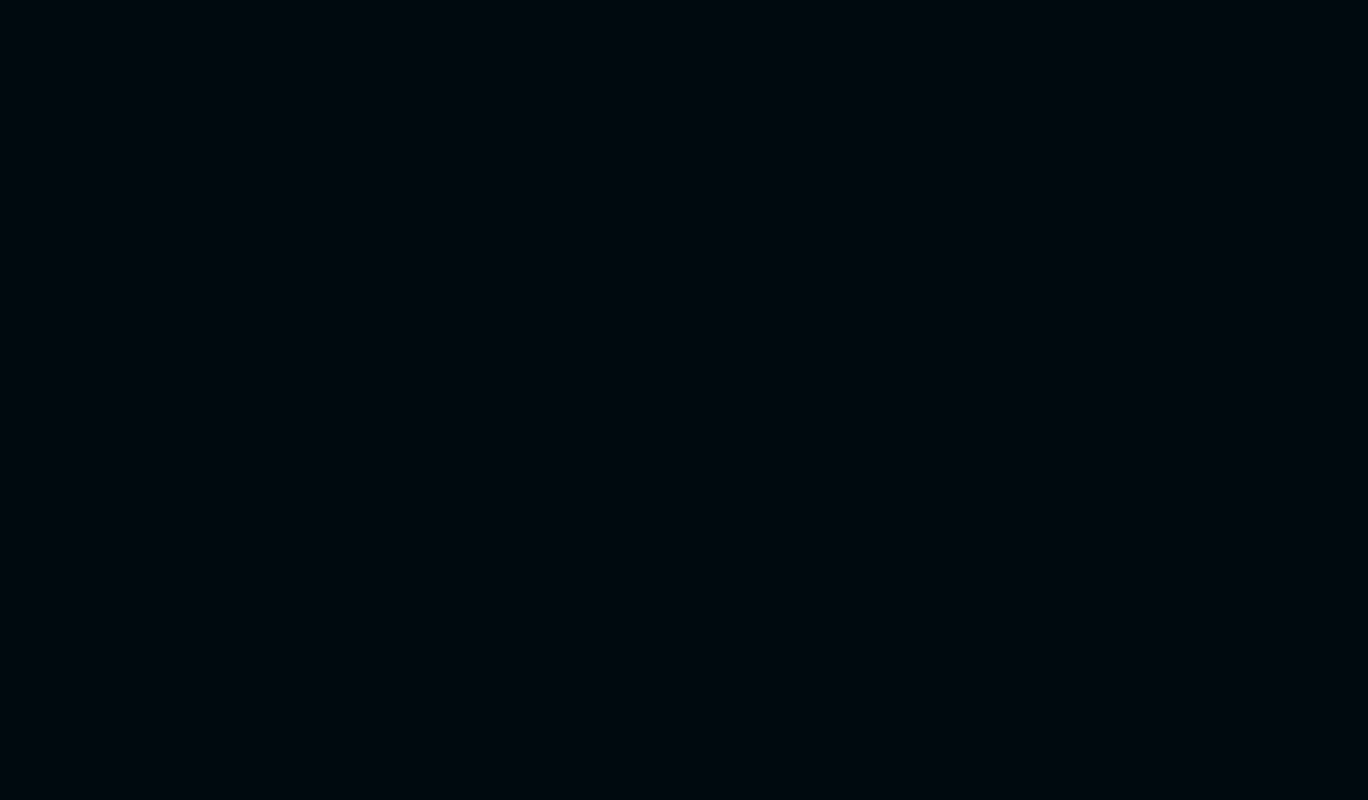
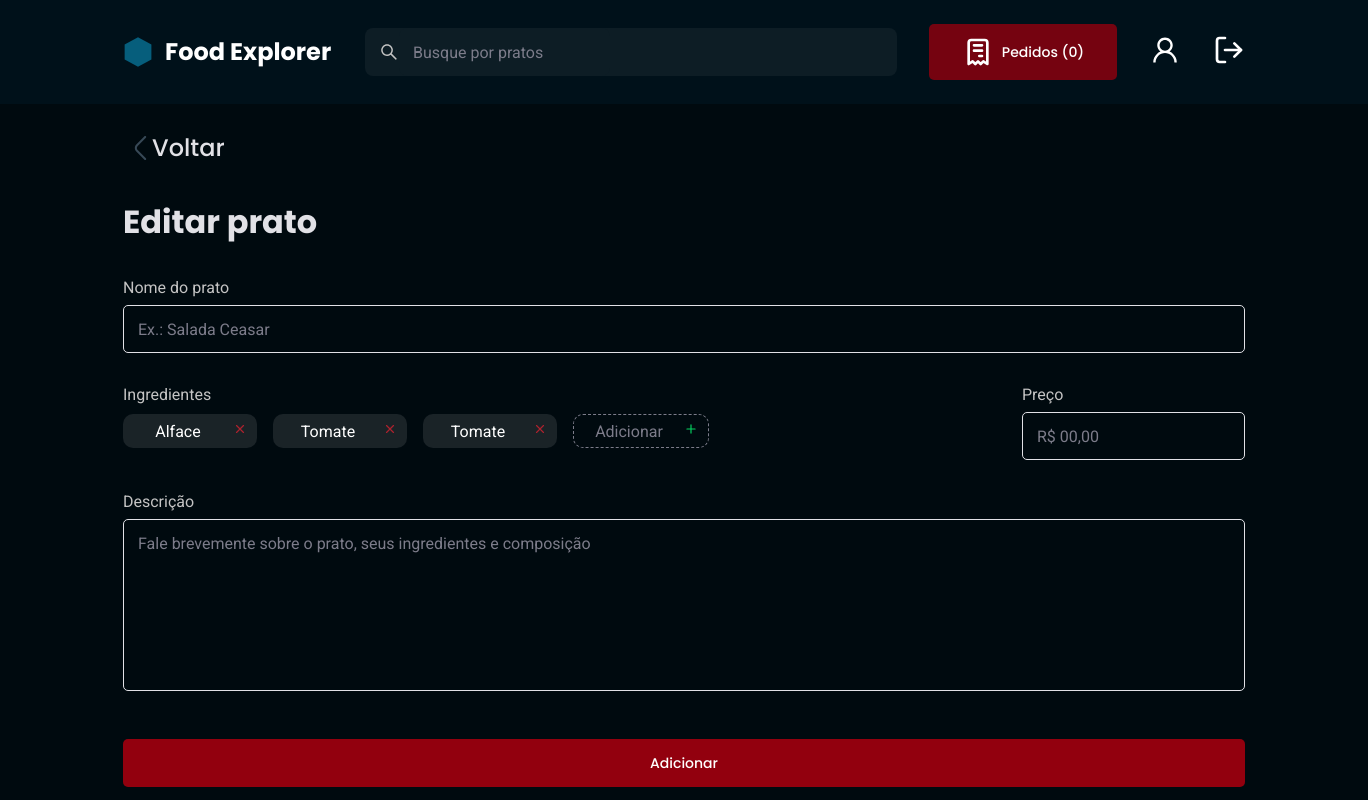
Before and after one commit to Edna06/Front-end, a React (Vite) app in the folder foodExplorer/: page /editdish in a window 1280 px wide. Before the commit this address had no page. Shown: the top 800 px of the page, 1368 px wide, since content can reach past the window. Built offline with nearby package versions, Linux system fonts and the light colour scheme.

Commit message:
Criação da página de edição dos pratos

```diff
--- a/foodExplorer/src/Routes/app.routes.jsx
+++ b/foodExplorer/src/Routes/app.routes.jsx
@@ -5,6 +5,7 @@ import { Home } from '../pages/Home';
 import { Details } from '../pages/Details';
 import {OrderPage} from '../pages/OrderPage'
 import {OrderHistory} from '../pages/OrderHistory'
+import { EditDish } from '../pages/EditDish';
 
 export function AppRoutes(){
     return(
@@ -13,6 +14,8 @@ export function AppRoutes(){
             <Route path="/details" element={<Details/>}/>
             <Route path="/orderpage" element={<OrderPage/>}/>
             <Route path="/orderhistory" element={<OrderHistory/>}/>
+            <Route path="/editdish" element={<EditDish/>}/>
+
 
 
         </Routes>
--- a/foodExplorer/src/components/Card/index.jsx
+++ b/foodExplorer/src/components/Card/index.jsx
@@ -2,14 +2,19 @@ import { Container } from './styles'
 
 import { useState } from "react";
 
-import { Button } from '../Button/index'
+import { Button } from '../Button/index';
 
 import { BiMinus, BiPlus} from 'react-icons/bi'
-import { AiOutlineHeart, AiFillHeart } from 'react-icons/ai'
+import { AiOutlineHeart, AiFillHeart } from 'react-icons/ai';
+
+import { useNavigate } from 'react-router-dom';
+
 
 export function Card({image, title, description, price, ...rest}){
 
-  const [quantity, setQuantity] = useState(1);
+    // const navigate = useNavigate();
+
+    const [quantity, setQuantity] = useState(1);
 
      //incrementando prato
      const increase = () => {
@@ -28,6 +33,10 @@ export function Card({image, title, description, price, ...rest}){
       setQuantity(count => count - 1);
   };
 
+  // function handleMoreDetailsAboutMeal(id){
+    //     navigate(`/details/${id}`)
+    // }
+
 
     return(
         <Container>
@@ -36,7 +45,6 @@ export function Card({image, title, description, price, ...rest}){
             </button>
 
             <img src={Image} alt="" />
-
 
             <h2>{title}</h2>
 
--- /dev/null
+++ b/foodExplorer/src/components/NoteItemm/index.jsx
@@ -0,0 +1,28 @@
+//imports
+import {Container} from './styles'
+import {FiPlus, FiX} from 'react-icons/fi'
+
+
+export function NoteItem({isNew, value, onClick, ...rest}){
+    return(
+        <Container isNew={isNew}>
+
+            <input
+            type="text"
+            value={value}
+            readOnly={!isNew}
+            {...rest}
+            />
+
+            <button
+            type='button'
+            onClick={onClick}
+            className={isNew?'button-add' : 'button-delete'}
+            >
+
+            { isNew ? <FiPlus/> : <FiX/>}
+            </button>
+
+        </Container>
+    )
+}
--- /dev/null
+++ b/foodExplorer/src/components/NoteItemm/styles.js
@@ -0,0 +1,36 @@
+import styled from 'styled-components'
+
+export const Container = styled.div`
+    display: flex;
+    align-items: center;
+    justify-content: space-between;
+
+    background-color: ${({isNew}) => isNew? "transparent" : "rgba(255, 255, 255, 0.1)"};
+    color: ${({theme}) => theme.COLORS.WHITE};
+
+    border: ${({theme, isNew}) => isNew ? `1px dashed ${theme.COLORS.GRAY_300}` : 'none'};
+    border-radius: 1rem;
+    padding-right: 1rem;
+
+
+    > Button {
+        border: none;
+        background: none;
+    }
+    .button-delete{
+        color: ${({theme}) => theme.COLORS.TEXT_NOTOK}
+    }
+    .button-add{
+        color: ${({theme}) => theme.COLORS.TEXT_OK}
+    }
+    > input {
+        height: 3.2rem;
+        max-width: 11rem;
+        text-align: center;
+        padding: 1rem;
+        color: ${({theme}) => theme.COLORS.WHITE};
+        border: none;
+        background: none;
+
+    }
+`;
--- /dev/null
+++ b/foodExplorer/src/pages/EditDish/index.jsx
@@ -0,0 +1,102 @@
+import { Container, Main, ButtonBack, Form, InputWrapper, TextArea, SectionIngredients } from './styles';
+
+import { Header } from '../../components/Header/';
+import { Footer } from '../../components/Footer/';
+
+import {Input} from '../../components/Inputt';
+import {Button} from '../../components/Button';
+import { NoteItem } from '../../components/NoteItemm';
+
+import { useState } from 'react';
+
+export function EditDish(){
+
+    const [description, setDescription] = useState("");
+
+    return(
+        <Container>
+            <Header />
+
+            <ButtonBack to='/'>
+        <svg width="24" height="24" viewBox="0 0 24 24" fill="none" xmlns="http://www.w3.org/2000/svg">
+        <g clip-path="url(#clip0_403_3101)">
+        <path d="M17.1699 24C17.0383 24.0008 16.9078 23.9756 16.786 23.9258C16.6641 23.876 16.5533 23.8027 16.4599 23.71L8.28989 15.54C7.82426 15.0756 7.45483 14.5238 7.20277 13.9164C6.9507 13.3089 6.82095 12.6577 6.82095 12C6.82095 11.3424 6.9507 10.6912 7.20277 10.0837C7.45483 9.47626 7.82426 8.92451 8.28989 8.46005L16.4599 0.290063C16.5531 0.196825 16.6638 0.122864 16.7856 0.0724035C16.9075 0.0219432 17.038 -0.00402832 17.1699 -0.00402832C17.3018 -0.00402832 17.4323 0.0219432 17.5541 0.0724035C17.676 0.122864 17.7867 0.196825 17.8799 0.290063C17.9731 0.383301 18.0471 0.493991 18.0976 0.615813C18.148 0.737635 18.174 0.868203 18.174 1.00006C18.174 1.13192 18.148 1.26249 18.0976 1.38431C18.0471 1.50613 17.9731 1.61682 17.8799 1.71006L9.70989 9.88005C9.14809 10.4426 8.83253 11.205 8.83253 12C8.83253 12.7951 9.14809 13.5575 9.70989 14.12L17.8799 22.29C17.9736 22.383 18.048 22.4936 18.0988 22.6155C18.1496 22.7373 18.1757 22.868 18.1757 23C18.1757 23.132 18.1496 23.2628 18.0988 23.3846C18.048 23.5065 17.9736 23.6171 17.8799 23.71C17.7865 23.8027 17.6756 23.876 17.5538 23.9258C17.432 23.9756 17.3015 24.0008 17.1699 24Z" fill="#374957"/>
+        </g>
+        <defs>
+        <clipPath id="clip0_403_3101">
+        <rect width="24" height="24" fill="white"/>
+        </clipPath>
+        </defs>
+        </svg>
+
+            <p>Voltar</p>
+        </ButtonBack>
+
+            <Main>
+
+
+
+                    <h2>Editar prato</h2>
+                <Form>
+
+                <InputWrapper>
+                        <Input
+                        label="name"
+                        title="Nome do prato"
+                        type="text"
+                        placeholder="Ex.: Salada Ceasar"
+                        />
+
+
+
+                    </InputWrapper>
+
+
+                    <div className='inline'>
+
+                    <SectionIngredients>
+
+                        <p>Ingredientes</p>
+
+                        <div className="ingredients">
+                            <NoteItem value="Alface"/>
+                            <NoteItem value="Tomate"/>
+                            <NoteItem value="Tomate"/>
+                            <NoteItem isNew placeholder='Adicionar'/>
+                        </div>
+                    </SectionIngredients>
+
+                    <Input
+                        label="name"
+                        title="Preço"
+                        type="text"
+                        placeholder="R$ 00,00"
+                        />
+
+
+                    </div>
+
+
+
+                    <TextArea>
+                        <label htmlFor="">Descrição</label>
+                        <textarea
+                        placeholder="Fale brevemente sobre o prato, seus ingredientes e composição"
+                        onChange={e => setDescription(e.target.value)}
+                        >
+                        </textarea>
+                    </TextArea>
+
+                    <Button
+                    className='addButton'
+                    title="Adicionar"
+                    />
+
+                </Form>
+
+            </Main>
+
+            <Footer />
+        </Container>
+    )
+}
--- /dev/null
+++ b/foodExplorer/src/pages/EditDish/styles.js
@@ -0,0 +1,127 @@
+import styled from 'styled-components';
+import { Link } from 'react-router-dom';
+
+export const Container = styled.div`
+    width: 100%;
+    height: 100vh;
+    display: grid;
+    grid-template-rows: 10.4rem auto 7.2rem;
+    grid-area:
+    "header"
+    "main"
+    "footer";
+`;
+
+export const Main = styled.main`
+    grid-area: "main";
+    /* max-width: 136.8rem; */
+    margin: 7rem auto 0;
+    width: 136.8rem;
+
+    display: flex;
+    flex-direction: column;
+    padding: 2.4rem 12.3rem;
+
+    >h2{
+        font-size: 32px;
+    }
+`;
+
+export const Form = styled.form`
+    display: flex;
+    flex-direction: column;
+    max-width: 136.8rem;
+
+    label {
+        color: ${({theme}) => theme.COLORS.GRAY_100};
+    }
+
+    input:nth-child(2){
+        border: 1px solid ${({theme}) => theme.COLORS.GRAY};
+    }
+
+    .inline {
+        display: flex;
+        justify-content: space-between;
+
+        >div{
+            background-color: ${({theme})=> theme.COLORS.BACKGROUND};
+            width: 223px;
+        }
+    }
+`;
+
+export const InputWrapper = styled.div`
+    display: flex;
+    gap: 3.2rem;
+    flex-wrap: wrap;
+    margin-bottom: 3.2rem;
+    margin-top: 3.2rem;
+
+    >div{
+        background-color: ${({theme})=> theme.COLORS.BACKGROUND}
+    }
+`;
+
+export const TextArea = styled.div`
+    width: 100%;
+    display: flex;
+    flex-direction: column;
+    gap: 0.8rem;
+    background-color: ${({theme}) => theme.COLORS.BACKGROUND};
+    margin-bottom: 4.8rem;
+
+    > label{
+        margin-top: 3.2rem;
+        width: 100%;
+        color: ${({theme}) => theme.COLORS.GRAY_100};
+    }
+
+    > textarea {
+        height: 17.2rem;
+        width: 100%;
+        padding: 1.4rem;
+        color: ${({theme}) => theme.COLORS.WHITE};
+        background: transparent;
+        border-radius: 0.5rem;
+        border: 1px solid ${({theme}) => theme.COLORS.GRAY};
+        resize: none;
+    }
+`;
+
+export const SectionIngredients = styled.section`
+
+>p{
+    color: ${({theme}) => theme.COLORS.GRAY_100};
+    margin-bottom: 1rem;
+}
+
+.ingredients{
+    display: flex;
+    flex-wrap: wrap;
+    gap: 1.6rem;
+    width: 100%;
+
+    }
+`;
+
+export const SectionPrice = styled.div`
+    width: 20%;
+`;
+
+export const ButtonBack = styled(Link)`
+    background-color: transparent;
+    color: ${({theme})=> theme.COLORS.GRAY};
+    display: flex;
+    align-items: center;
+    font-size: 2.4rem;
+    font-weight: 500;
+    line-height: 33.6rem;
+    position: absolute;
+    top: -2rem;
+    left: 10%;
+
+    :hover {
+        color: ${({theme})=> theme.COLORS.LOGO_COLOR};
+    }
+`;
--- a/foodExplorer/src/styles/global.js
+++ b/foodExplorer/src/styles/global.js
@@ -29,6 +29,7 @@ body{
 }
 
 body,
+textarea,
 input,
 ::placeholder{
     font-family: 'Roboto', sans-serif;
```
